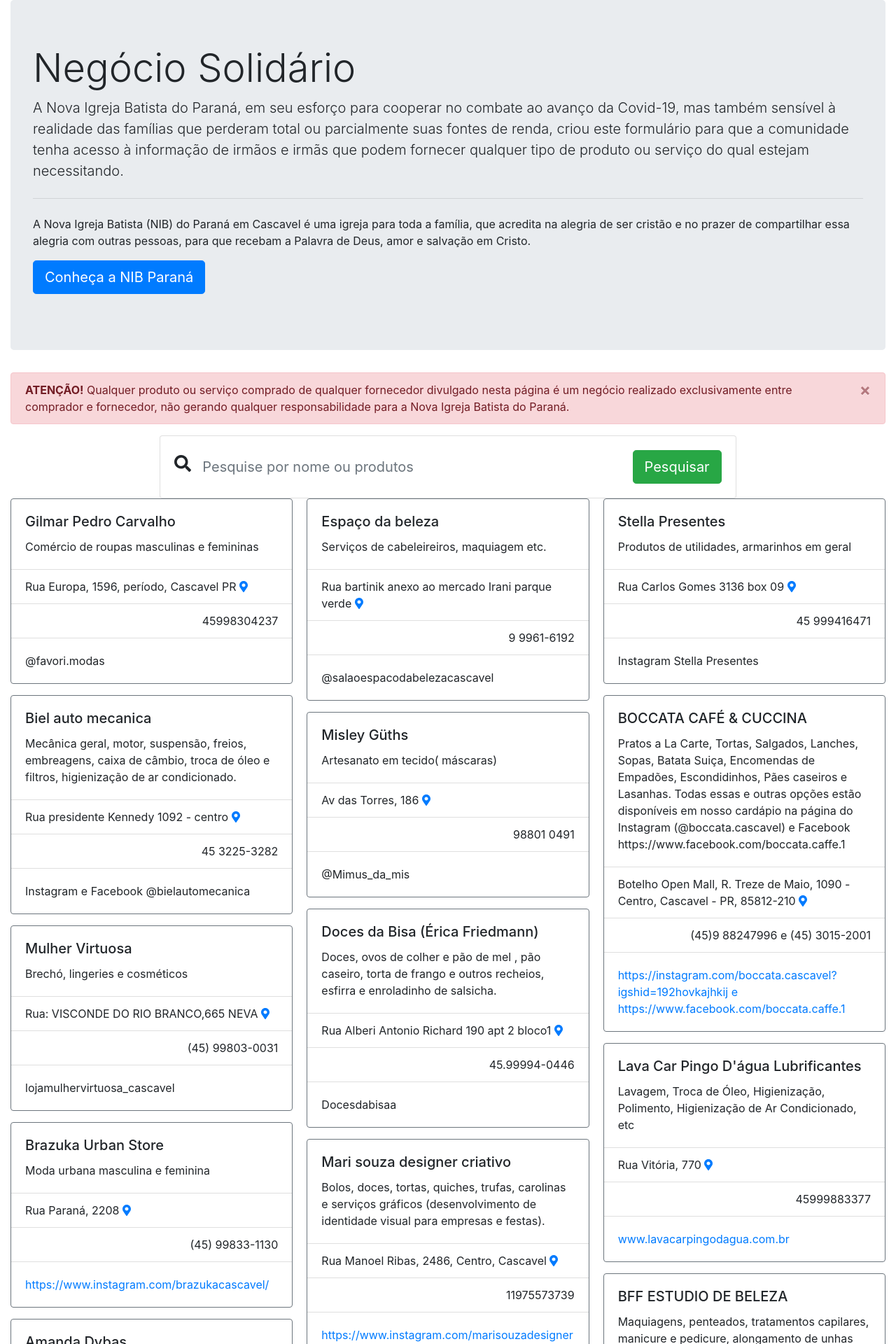
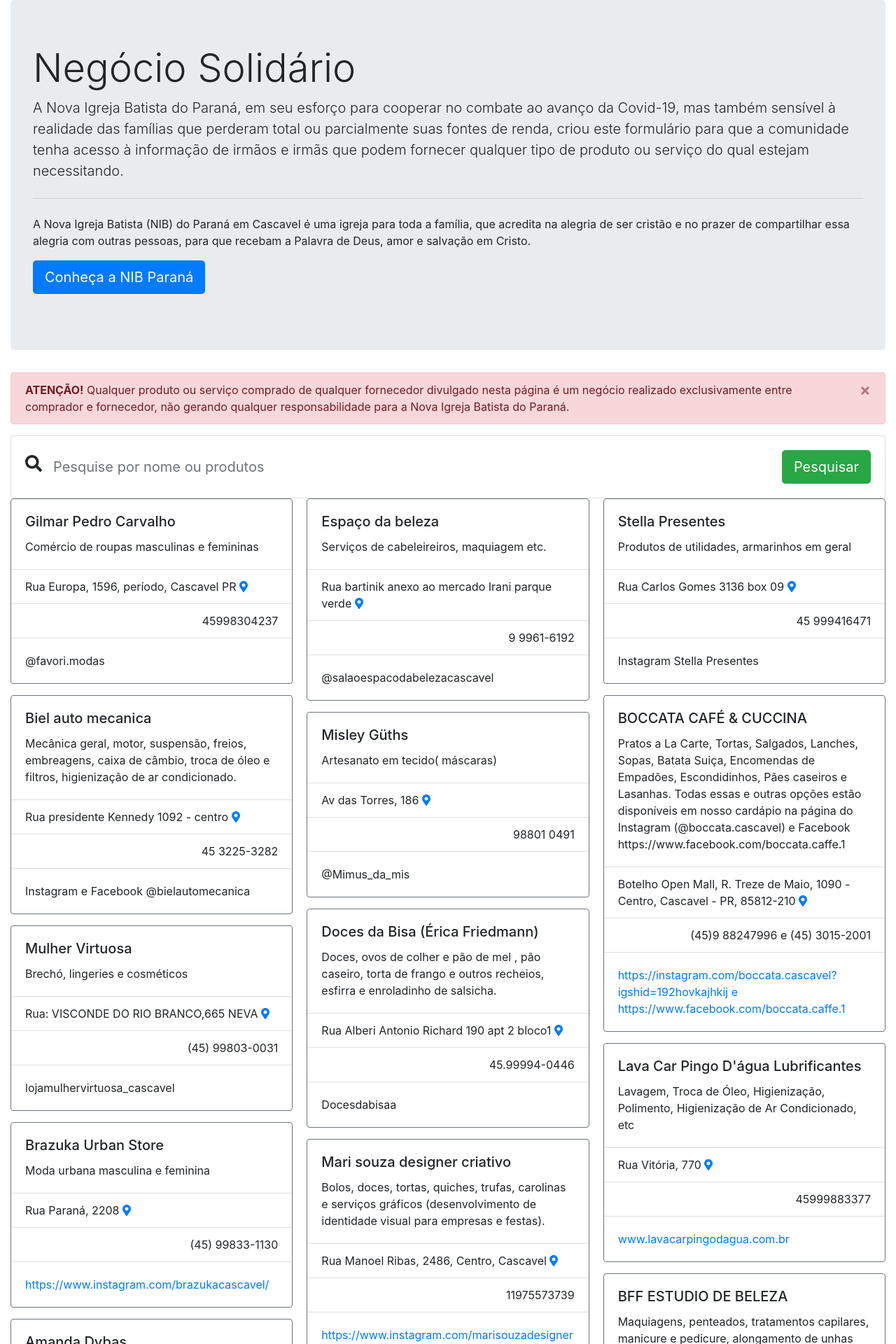
Before and after one commit to tetri/nib_negocio-solidario, a Jekyll site: the page built from index.html, in a window 1280 px wide. Shown: the top 1920 px of the page at 70% size. Built offline with Jekyll 4.4.1, drawn with Linux system fonts in a browser that asks for light colours; nearby versions of some CDN libraries.

Commit message:
correções de leiaute

```diff
--- a/_layouts/default.html
+++ b/_layouts/default.html
@@ -54,8 +54,8 @@
 
     <a name="search"></a>
     <div class="row justify-content-center">
-      <div class="col-12 col-md-10 col-lg-8">
-        <form class="card card-sm" action="{{ "/search.html#search" | relative_url }}" method="get">
+      <div class="col-12">
+        <form class="card card-sm" action="{{ "/search.html#search" | absolute_url }}" method="get">
           <div class="card-body row no-gutters align-items-center">
             <div class="col-auto">
               <i class="fas fa-search h4 text-body"></i>
```
